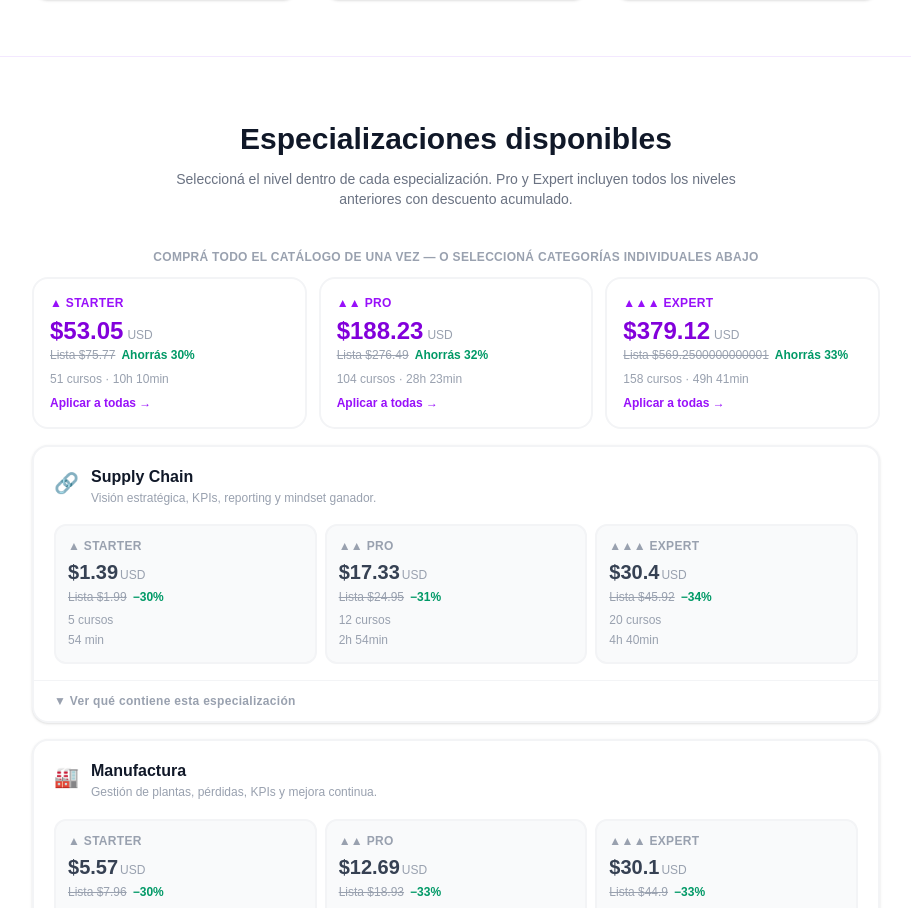
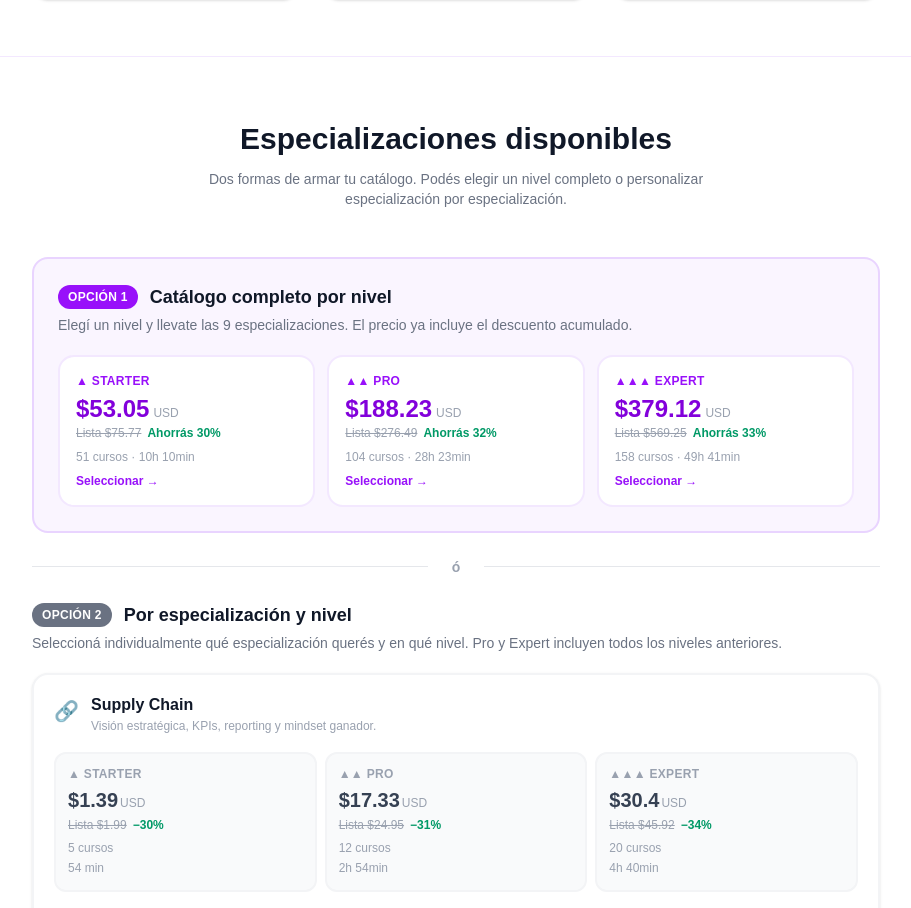
Before and after one commit to t2tacademy/supply-chain-academy, a Next.js app: page / in a window 1280 px wide. Shown: the part 1640-2548 px from the top of the page, without its empty margins (184-1095 px from the left). Built offline with nearby package versions, Linux system fonts and the light colour scheme.

Commit message:
Separate catalog section into two clearly labeled purchase options
Co-Authored-By: Claude Sonnet 4.6 <noreply@anthropic.com>

```diff
--- a/app/page.tsx
+++ b/app/page.tsx
@@ -265,19 +265,23 @@ export default function Home() {
       {/* ─── CATALOG ─── */}
       {formState !== 'success' && (
         <section id="catalogo" className="max-w-4xl mx-auto px-6 py-16">
-          <div className="text-center mb-10">
+          <div className="text-center mb-12">
             <h2 className="text-3xl font-extrabold text-gray-900 mb-3">Especializaciones disponibles</h2>
             <p className="text-gray-500 max-w-xl mx-auto text-sm">
-              Seleccioná el nivel dentro de cada especialización. Pro y Expert incluyen todos los niveles anteriores con descuento acumulado.
+              Dos formas de armar tu catálogo. Podés elegir un nivel completo o personalizar especialización por especialización.
             </p>
           </div>
 
-          {/* Global level cards */}
-          <div className="mb-3">
-            <p className="text-xs text-gray-400 font-semibold tracking-wide uppercase mb-3 text-center">
-              Comprá todo el catálogo de una vez — o seleccioná categorías individuales abajo
+          {/* ── OPCIÓN 1: Catálogo completo ── */}
+          <div className="bg-purple-50 border-2 border-purple-200 rounded-2xl p-6 mb-6">
+            <div className="flex items-center gap-3 mb-1">
+              <span className="text-xs font-extrabold text-white bg-purple-600 px-2.5 py-1 rounded-full tracking-wide">OPCIÓN 1</span>
+              <h3 className="font-extrabold text-gray-900 text-lg">Catálogo completo por nivel</h3>
+            </div>
+            <p className="text-sm text-gray-500 mb-5">
+              Elegí un nivel y llevate las 9 especializaciones. El precio ya incluye el descuento acumulado.
             </p>
-            <div className="grid grid-cols-3 gap-3 mb-4">
+            <div className="grid grid-cols-3 gap-3">
               {(['starter', 'pro', 'expert'] as TierKey[]).map(tier => {
                 const totals = getLevelTotals(tier)
                 const savingsPct = Math.round((totals.listPrice - totals.price) / totals.listPrice * 100)
@@ -291,27 +295,55 @@ export default function Home() {
                       CATEGORIES.forEach(c => { next[c.id] = tier })
                       setSelections(next)
                     }}
-                    className="bg-white rounded-2xl border-2 border-gray-100 p-4 text-left hover:border-purple-300 hover:shadow-md transition-all group"
+                    className="bg-white rounded-2xl border-2 border-purple-100 p-4 text-left hover:border-purple-400 hover:shadow-md transition-all group"
                   >
                     <div className="text-purple-600 font-bold text-xs tracking-wide mb-2">
                       {ICONS[tier]} {NAMES[tier]}
                     </div>
                     <div className="font-extrabold text-2xl text-purple-700 leading-none mb-1">
-                      ${totals.price}
+                      ${totals.price.toFixed(2)}
                       <span className="text-xs font-normal text-gray-400 ml-1">USD</span>
                     </div>
                     <div className="flex flex-wrap items-center gap-x-1.5 gap-y-0.5 mb-2">
-                      <span className="text-xs text-gray-400 line-through">Lista ${totals.listPrice}</span>
+                      <span className="text-xs text-gray-400 line-through">Lista ${totals.listPrice.toFixed(2)}</span>
                       <span className="text-xs font-semibold text-emerald-600">Ahorrás {savingsPct}%</span>
                     </div>
                     <p className="text-xs text-gray-400">{totals.courses} cursos · {minutesToLabel(totals.minutes)}</p>
-                    <p className="text-xs text-purple-600 font-semibold mt-2 group-hover:underline">Aplicar a todas →</p>
+                    <p className="text-xs text-purple-600 font-semibold mt-2 group-hover:underline">Seleccionar →</p>
                   </button>
                 )
               })}
             </div>
+          </div>
+
+          {/* ── Divider ── */}
+          <div className="flex items-center gap-4 my-6">
+            <div className="flex-1 h-px bg-gray-200" />
+            <span className="text-sm font-bold text-gray-400 px-2">ó</span>
+            <div className="flex-1 h-px bg-gray-200" />
+          </div>
+
+          {/* ── OPCIÓN 2: Por especialización ── */}
+          <div>
+            <div className="flex items-center gap-3 mb-1">
+              <span className="text-xs font-extrabold text-white bg-gray-500 px-2.5 py-1 rounded-full tracking-wide">OPCIÓN 2</span>
+              <h3 className="font-extrabold text-gray-900 text-lg">Por especialización y nivel</h3>
+            </div>
+            <p className="text-sm text-gray-500 mb-5">
+              Seleccioná individualmente qué especialización querés y en qué nivel. Pro y Expert incluyen todos los niveles anteriores.
+            </p>
+            <div className="space-y-4">
+              {CATEGORIES.map(cat => (
+                <CategoryRow
+                  key={cat.id}
+                  category={cat}
+                  selected={selections[cat.id] ?? null}
+                  onSelect={handleSelect}
+                />
+              ))}
+            </div>
             {itemCount > 0 && (
-              <div className="flex justify-end">
+              <div className="flex justify-end mt-3">
                 <button
                   onClick={() => setSelections({})}
                   className="text-xs text-red-400 hover:text-red-600 transition-colors"
@@ -320,18 +352,6 @@ export default function Home() {
                 </button>
               </div>
             )}
-          </div>
-
-          {/* Category rows */}
-          <div className="space-y-4">
-            {CATEGORIES.map(cat => (
-              <CategoryRow
-                key={cat.id}
-                category={cat}
-                selected={selections[cat.id] ?? null}
-                onSelect={handleSelect}
-              />
-            ))}
           </div>
 
           <div className="mt-6 bg-white border border-purple-100 rounded-xl p-4 text-xs text-gray-500 text-center">
```
